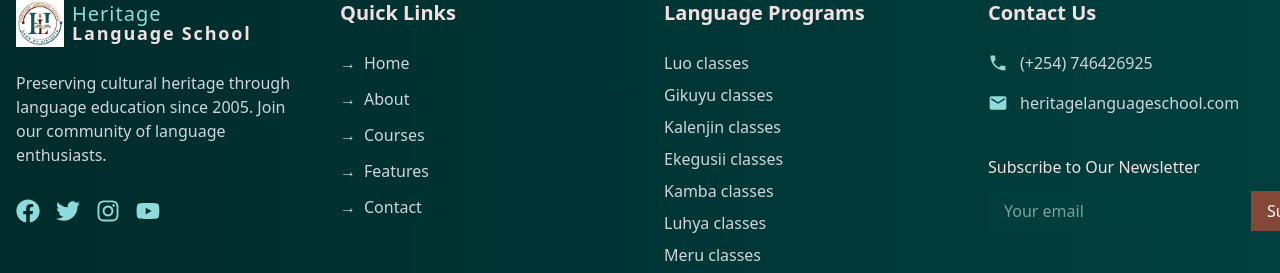
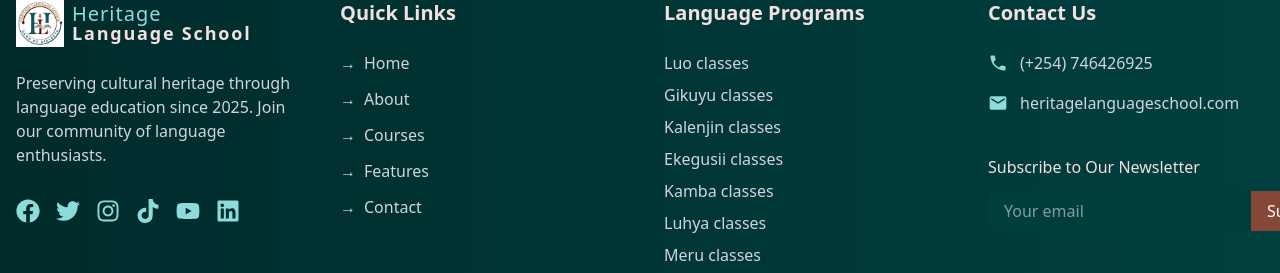
Before and after one commit to Jacobojijo/LMS, a Next.js app in the folder client/: page / in a window 1280 px wide. Shown: the part 2711-2984 px from the top of the page. Built offline with nearby package versions, Linux system fonts and the light colour scheme; a web font is replaced by a local one.

Commit message:
social media links

```diff
--- a/client/components/Footer/Footer.jsx
+++ b/client/components/Footer/Footer.jsx
@@ -9,6 +9,7 @@ import {
   FaInstagram,
   FaYoutube,
   FaLinkedin,
+  FaTiktok,
 } from "react-icons/fa";
 import { MdEmail, MdPhone, MdLocationOn } from "react-icons/md";
 
@@ -59,32 +60,44 @@ const Footer = () => {
             </div>
             <p className="text-gray-300 mt-4 text-center md:text-left">
               Preserving cultural heritage through language education since
-              2005. Join our community of language enthusiasts.
+              2025. Join our community of language enthusiasts.
             </p>
             <div className="flex justify-center md:justify-start space-x-4 text-2xl pt-2">
               <a
-                href="#"
+                href="https://www.facebook.com/share/18oGJu72nf/?mibextid=wwXIfr"
                 className="text-[#8EDBDB] hover:text-white transition-colors duration-300"
               >
                 <FaFacebook />
               </a>
               <a
-                href="#"
+                href="https://x.com/heritagela42918?s=21"
                 className="text-[#8EDBDB] hover:text-white transition-colors duration-300"
               >
                 <FaTwitter />
               </a>
               <a
-                href="#"
+                href="https://www.instagram.com/heritage_language_school?igsh=MTN4enhsanpqeHEzdQ%3D%3D&utm_source=qr"
                 className="text-[#8EDBDB] hover:text-white transition-colors duration-300"
               >
                 <FaInstagram />
               </a>
               <a
-                href="#"
+                href="https://www.tiktok.com/@heritage.language?_t=ZM-8v2tP6Gleab&_r=1"
+                className="text-[#8EDBDB] hover:text-white transition-colors duration-300"
+              >
+                <FaTiktok />
+              </a>
+              <a
+                href="https://www.youtube.com/@HeritageLanguageSchool"
                 className="text-[#8EDBDB] hover:text-white transition-colors duration-300"
               >
                 <FaYoutube />
+              </a>
+              <a
+                href="https://www.linkedin.com/company/heritage-language-school/"
+                className="text-[#8EDBDB] hover:text-white transition-colors duration-300"
+              >
+                <FaLinkedin />
               </a>
             </div>
           </motion.div>
```
